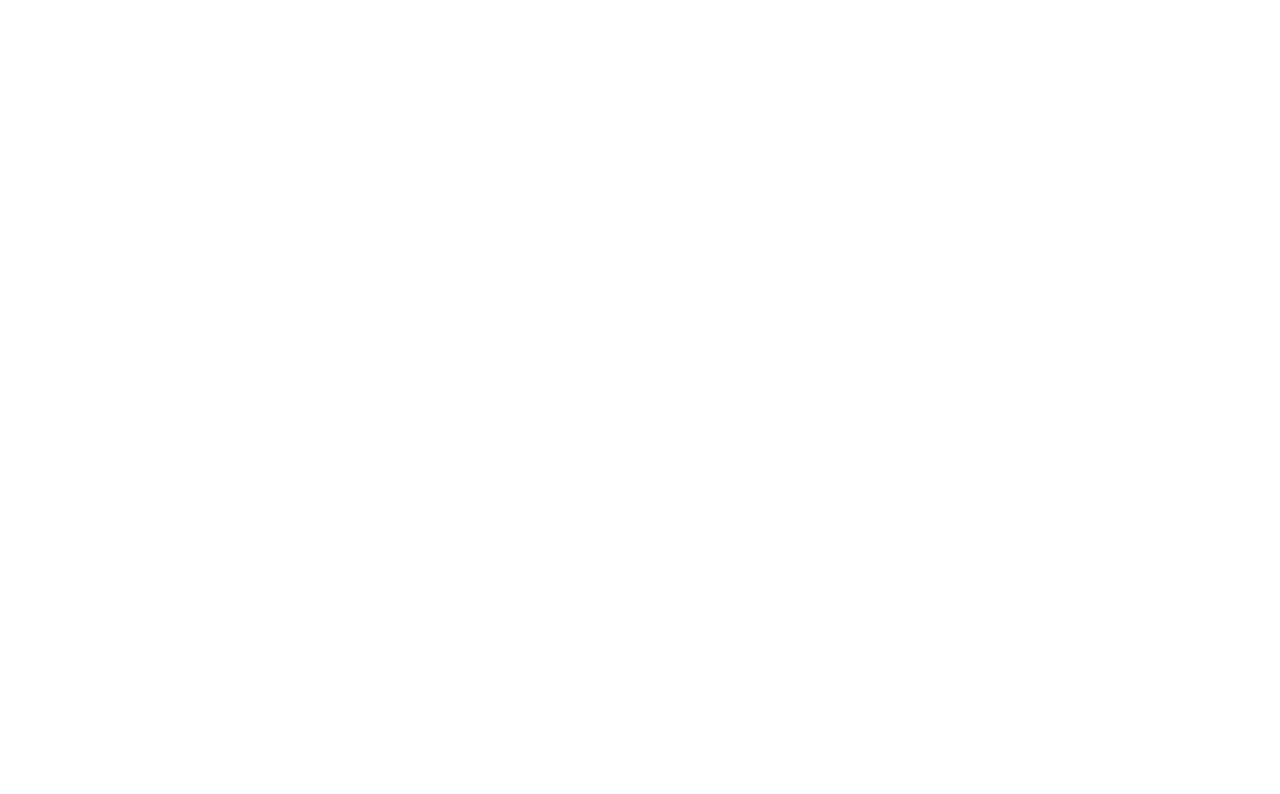
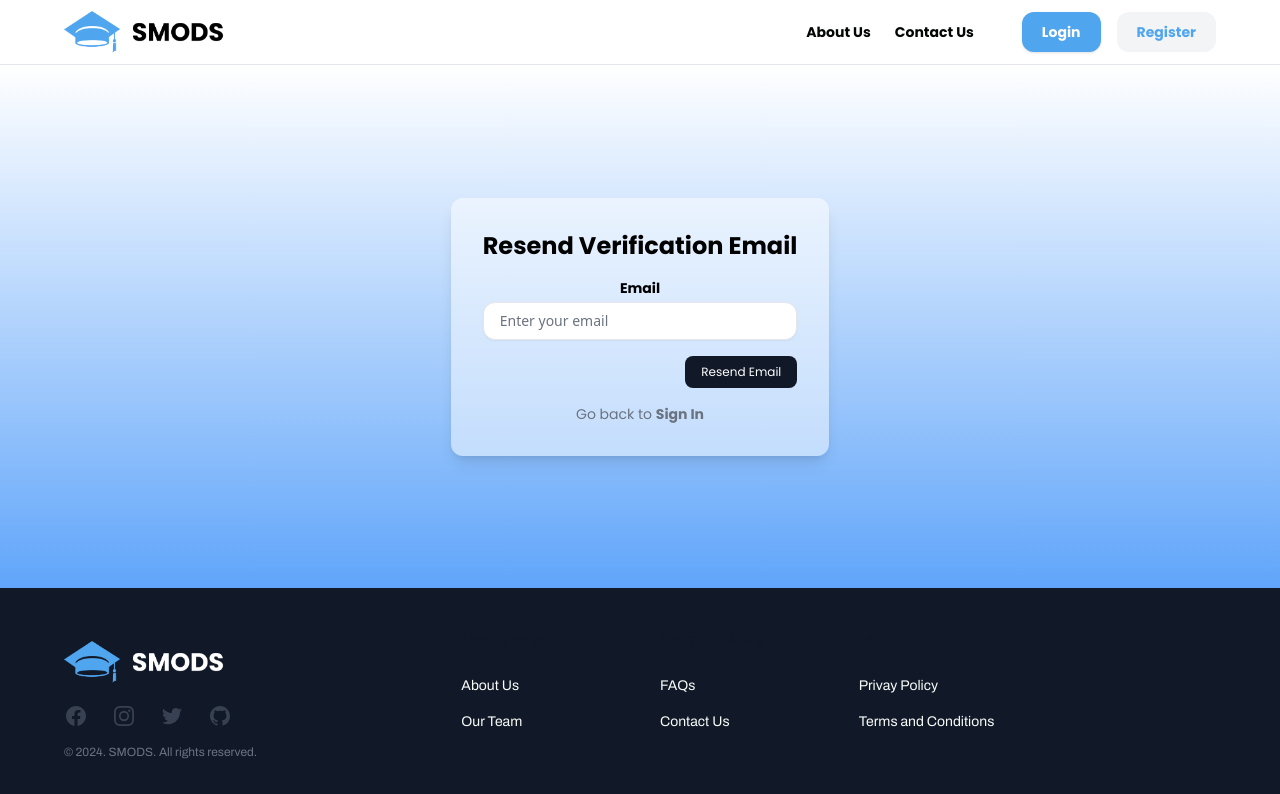
Before and after one commit to mattw23n/smods, a React (Create React App) app in the folder frontend/: page /resend-verification in a window 1280 px wide. Before the commit this address had no page. Shown: the top 794 px of the page. Built offline with nearby package versions, Linux system fonts and the light colour scheme.

Commit message:
Add email verification pages and endpoints

```diff
--- a/frontend/src/App.js
+++ b/frontend/src/App.js
@@ -11,6 +11,8 @@ import AboutUs from './pages/aboutUs.jsx';
 import ContactUs from './pages/contactUs.jsx';
 import Anims from './pages/justForAnims.jsx';
 import Register from "./pages/register";
+import VerifyEmail from "./pages/VerifyEmail";
+import ResendVerification from "./pages/ResendVerification";
 
 function App() {
 
@@ -28,6 +30,8 @@ function App() {
                     <Route path="/about" element={<AboutUs />} />
                     <Route path="/contact" element={<ContactUs />} />
                     <Route path="/anims" element={<Anims />} />
+                    <Route path="/verify-email" element={<VerifyEmail />} />
+                    <Route path="/resend-verification" element={<ResendVerification />} />
                 </Routes>
             </Router>
         </UserProvider>
--- /dev/null
+++ b/frontend/src/pages/ResendVerification.jsx
@@ -0,0 +1,68 @@
+import React, { useState } from 'react';
+import axios from 'axios';
+import { Link } from 'react-router-dom';
+import Header from "../components/header";
+import Footer from "../components/footer";
+
+function ResendVerification() {
+    const [email, setEmail] = useState("");
+    const [message, setMessage] = useState("");
+    const [error, setError] = useState("");
+
+    const handleEmailChange = (event) => {
+        setEmail(event.target.value);
+    };
+
+    const handleSubmit = async (event) => {
+        event.preventDefault();
+
+        try {
+            const response = await axios.post(`http://localhost:8080/api/auth/resend-verification?email=${email}`);
+            setMessage('Verification email resent successfully. Please check your email.');
+            setError('');
+        } catch (error) {
+            setError('Failed to resend verification email: ' + (error.response?.data || 'Unknown error'));
+            setMessage('');
+        }
+    };
+
+    return (
+        <div className="min-h-screen flex flex-col">
+            <Header />
+            <div className="flex-1 flex items-center justify-center bg-gradient-to-b from-white to-blue-400">
+                <div className="bg-white bg-opacity-50 rounded-xl p-8 shadow-lg text-center max-w-lg">
+                    <h1 className="text-2xl font-bold font-poppins mb-4">Resend Verification Email</h1>
+                    {error && <p className="text-red-500 mb-4">{error}</p>}
+                    {message && <p className="text-green-500 mb-4">{message}</p>}
+                    <form onSubmit={handleSubmit} className="space-y-4">
+                        <div>
+                            <p className="font-bold pb-1 text-sm font-poppins">Email</p>
+                            <label htmlFor="email" className="sr-only">Email</label>
+                            <div className="relative">
+                                <input
+                                    type="email"
+                                    className="w-full rounded-xl border-gray-200 py-2 px-4 pe-12 text-sm shadow-sm"
+                                    placeholder="Enter your email"
+                                    value={email}
+                                    onChange={handleEmailChange}
+                                />
+                            </div>
+                        </div>
+                        <button
+                            type="submit"
+                            className="font-poppins block ml-auto rounded-lg bg-gray-900 px-4 py-2 text-xs font-medium text-white hover:opacity-75"
+                        >
+                            Resend Email
+                        </button>
+                    </form>
+                    <p className="text-center text-sm text-gray-500 font-poppins mt-4">
+                        Go back to <Link className="font-bold font-poppins" to="/signin">Sign In</Link>
+                    </p>
+                </div>
+            </div>
+            <Footer />
+        </div>
+    );
+}
+
+export default ResendVerification;
--- /dev/null
+++ b/frontend/src/pages/VerifyEmail.jsx
@@ -0,0 +1,29 @@
+import React from "react";
+import { Link } from 'react-router-dom';
+import Header from "../components/header";
+import Footer from "../components/footer";
+
+function VerifyEmail() {
+    return (
+        <div className="min-h-screen flex flex-col">
+            <Header />
+            <div className="flex-1 flex items-center justify-center bg-gradient-to-b from-white to-blue-400">
+                <div className="bg-white bg-opacity-50 rounded-xl p-8 shadow-lg text-center max-w-lg">
+                    <h1 className="text-2xl font-bold font-poppins mb-4">One Last Step!</h1>
+                    <p className="text-lg font-archivo mb-4">
+                        A verification link has been sent to your email address. Please verify your email within 24 hours to activate your account.
+                    </p>
+                    <p className="text-lg font-archivo mb-4">
+                        If you did not receive the email, please check your spam folder or click the button below to resend the verification email.
+                    </p>
+                    <Link to="/resend-verification" className="rounded-xl bg-primary px-5 py-2.5 text-sm font-poppins font-bold text-white shadow">
+                        Resend Verification Email
+                    </Link>
+                </div>
+            </div>
+            <Footer />
+        </div>
+    );
+}
+
+export default VerifyEmail;
--- a/frontend/src/pages/register.jsx
+++ b/frontend/src/pages/register.jsx
@@ -1,6 +1,6 @@
 import React, { useState } from "react";
 import axios from "axios";
-import { Link } from 'react-router-dom';
+import { Link, useNavigate } from 'react-router-dom';
 import Header from "../components/header";
 import Footer from "../components/footer";
 
@@ -13,6 +13,7 @@ function Form() {
     const [error, setError] = useState("");
     const [success, setSuccess] = useState("");
     const [loading, setLoading] = useState(false);
+    const navigate = useNavigate();
 
     const handleUserChange = (event) => {
         setUser(event.target.value);
@@ -51,7 +52,7 @@ function Form() {
             setSuccess('Registration successful');
             setError('');
             console.log('Registration successful:', response.data);
-            // Handle success (e.g., redirect to another page)
+            navigate('/verify-email');
         } catch (error) {
             // Improved error handling
             const errorMessage = error.response?.data?.message || error.response?.data || 'Unknown error';
--- a/frontend/src/pages/sign_in.jsx
+++ b/frontend/src/pages/sign_in.jsx
@@ -53,7 +53,16 @@ function Form() {
                 setError('Invalid username or password');
             }
         } catch (error) {
-            setError(error.response ? error.response.data : 'Login failed');
+            if (error.response.status === 403) {
+                // Email not verified
+                navigate('/verify-email');
+            } else if (error.response.status === 401) {
+                // Invalid credentials
+                setError('Invalid username or password');
+            } else {
+                // Other errors
+                setError('Login failed');
+            }
         } finally {
             setLoading(false);
         }
```
